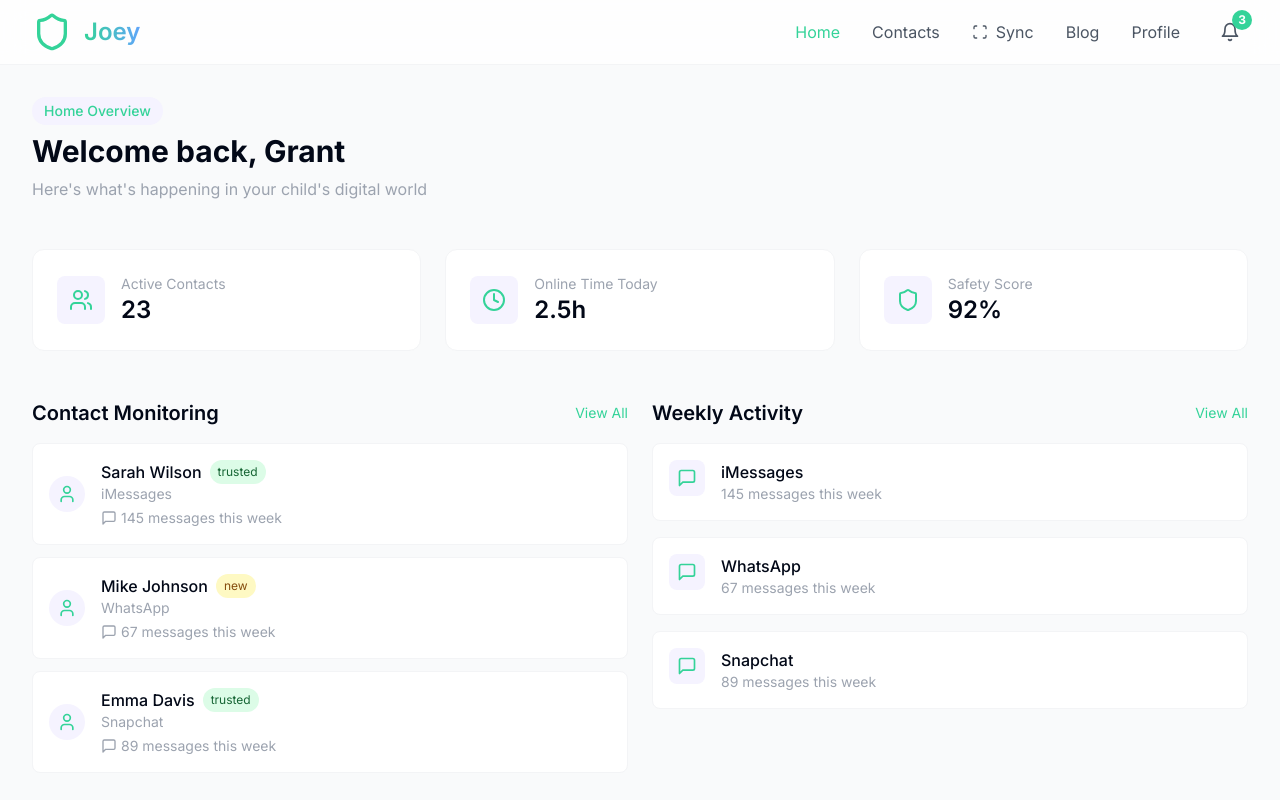
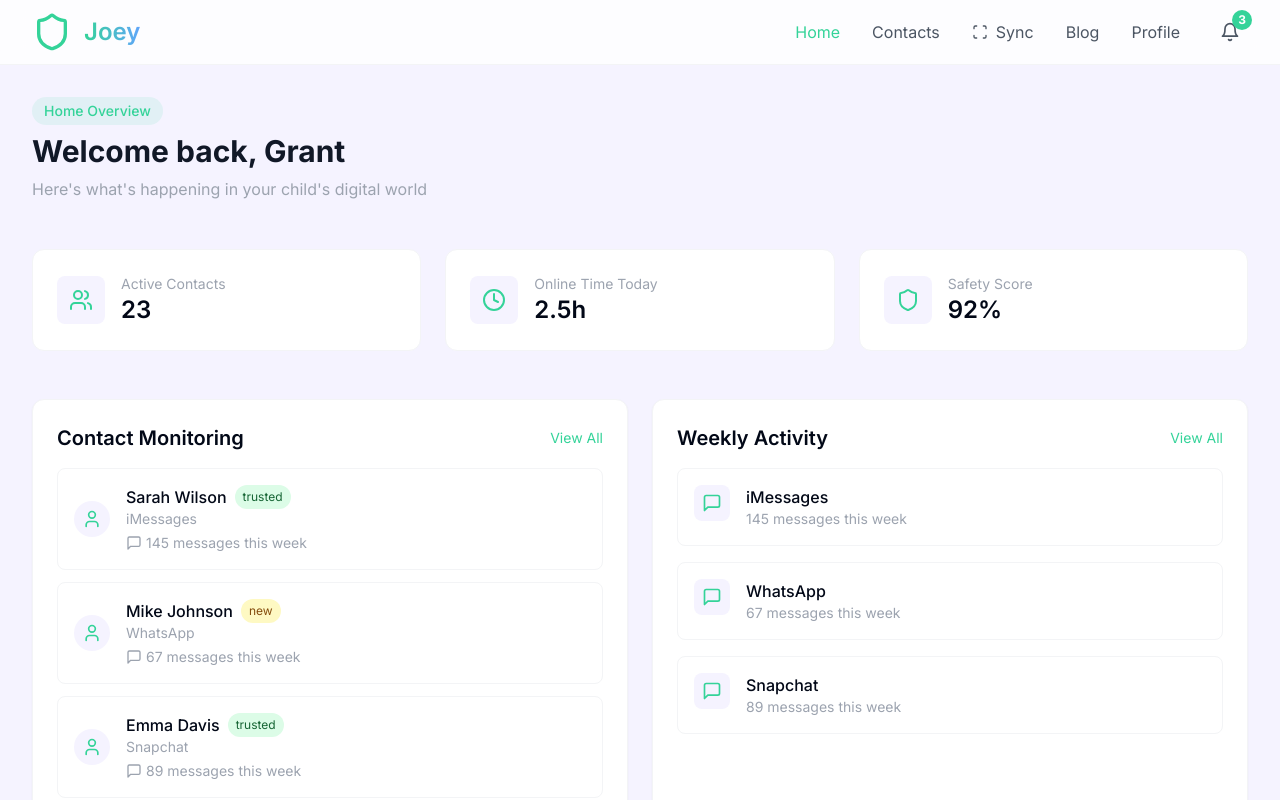
Before and after one commit to yuxinllz/message-backup-helper, a React (Vite) app: page /home in a window 1280 px wide. Shown: the top 800 px of the page. Built offline with nearby package versions, Linux system fonts and the light colour scheme.

Commit message:
Remove styling implementation
[skip gpt_engineer]

```diff
--- a/src/pages/Index.tsx
+++ b/src/pages/Index.tsx
@@ -6,27 +6,33 @@ import QuickActions from "../components/QuickActions";
 
 const Index = () => {
   return (
-    <div className="min-h-screen bg-gray-50">
+    <div className="min-h-screen bg-joey-warm">
       <Header />
 
       <main className="max-w-7xl mx-auto px-4 sm:px-6 lg:px-8 py-8">
         <div className="space-y-12">
-          <div className="space-y-2">
-            <span className="inline-block px-3 py-1 bg-joey-warm text-joey-sage text-sm font-medium rounded-full">
+          <div className="space-y-2 animate-fade-up">
+            <span className="inline-block px-3 py-1 bg-joey-sage/10 text-joey-sage text-sm font-medium rounded-full">
               Home Overview
             </span>
-            <h1 className="text-3xl font-bold">Welcome back, Grant</h1>
+            <h1 className="text-3xl font-bold text-gray-900">Welcome back, Grant</h1>
             <p className="text-joey-muted">Here's what's happening in your child's digital world</p>
           </div>
 
           <Dashboard />
 
           <div className="grid grid-cols-1 lg:grid-cols-2 gap-6">
-            <ContactsList />
-            <ActivityTimeline />
+            <div className="bg-white p-6 rounded-xl shadow-sm border border-gray-100">
+              <ContactsList />
+            </div>
+            <div className="bg-white p-6 rounded-xl shadow-sm border border-gray-100">
+              <ActivityTimeline />
+            </div>
           </div>
 
-          <QuickActions />
+          <div className="bg-white p-6 rounded-xl shadow-sm border border-gray-100">
+            <QuickActions />
+          </div>
         </div>
       </main>
     </div>
```
